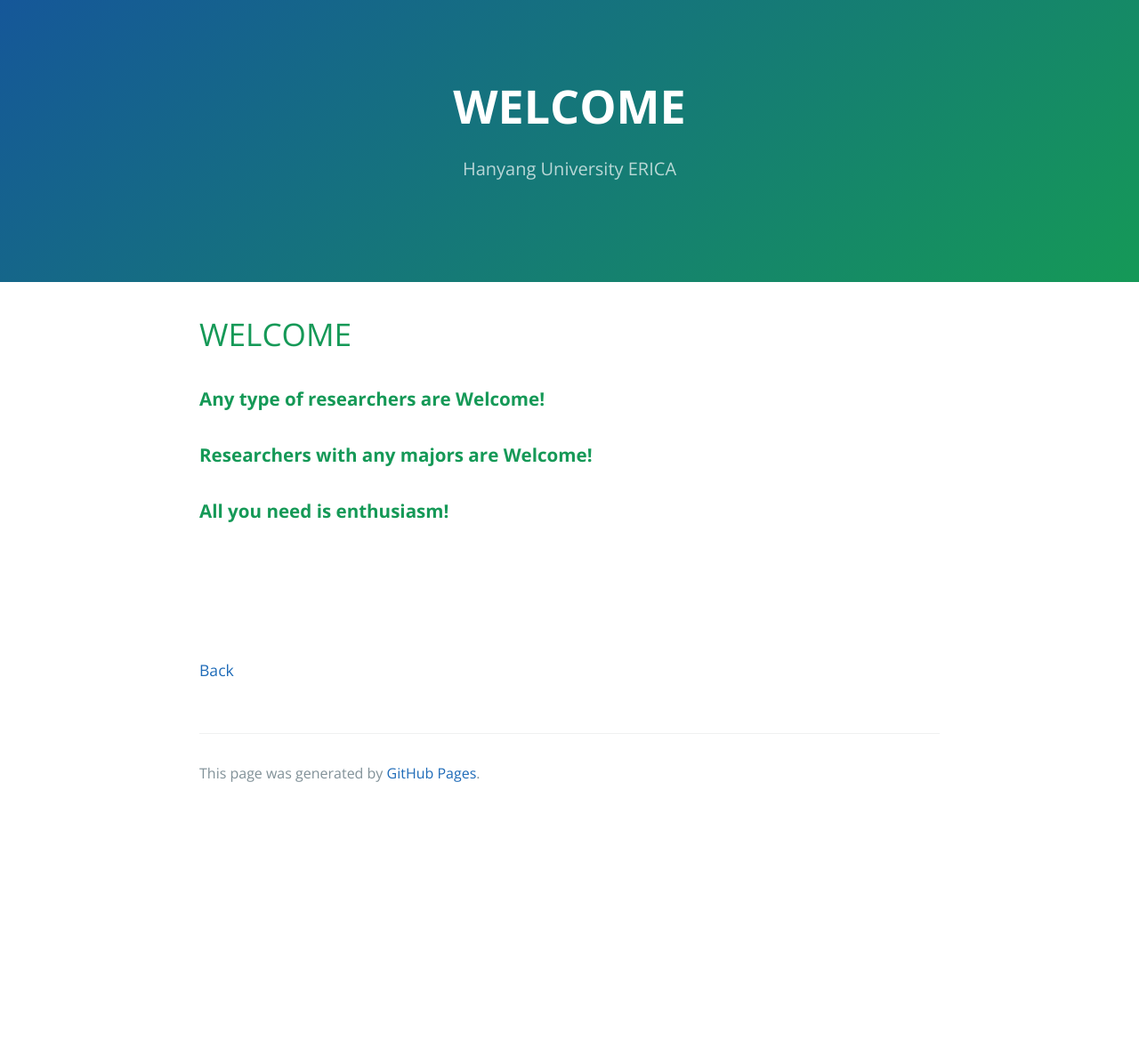
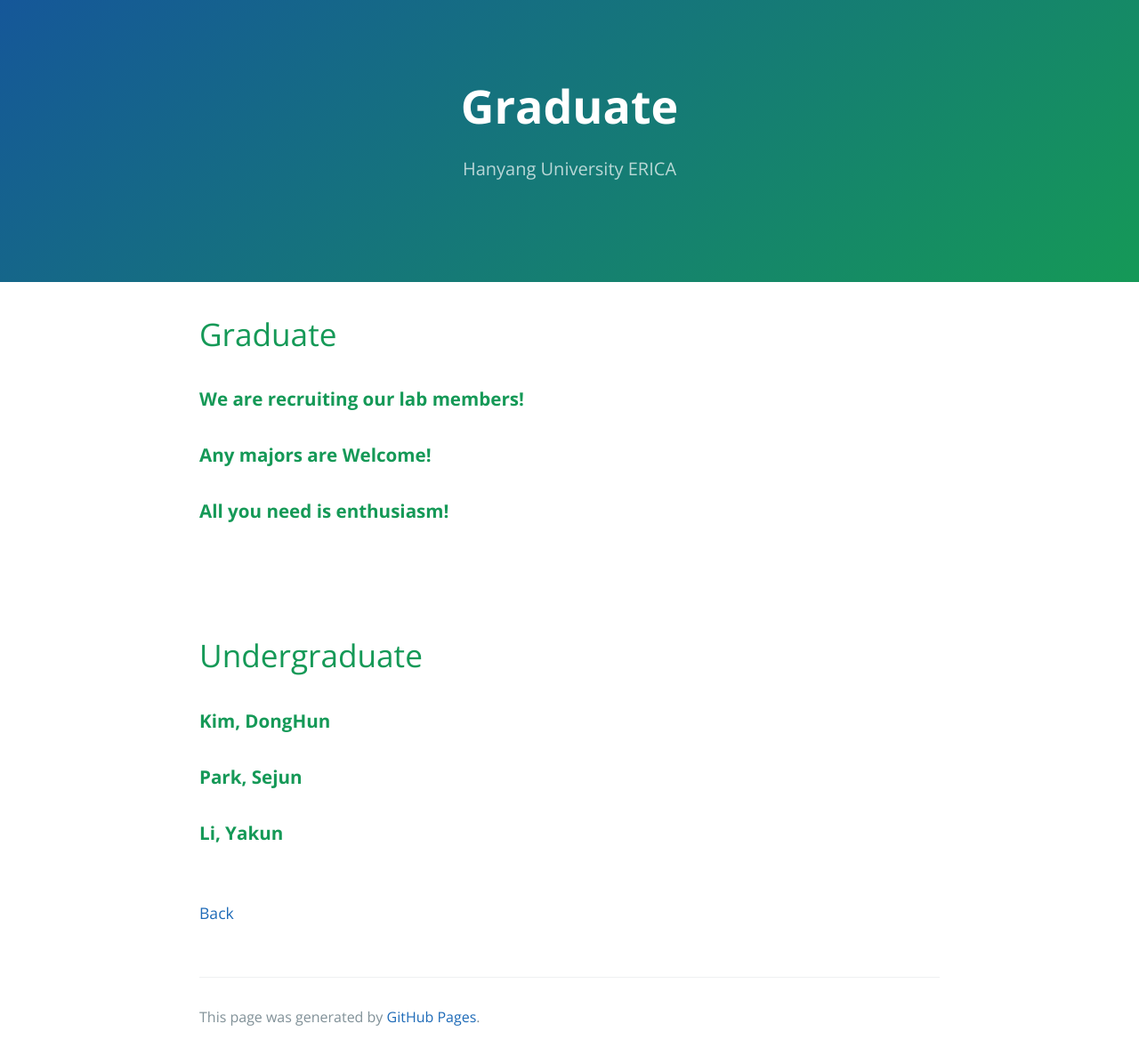
Before and after one commit to rhd1213/rhd1213.github.io, a Jekyll site: the page built from Members.md, in a window 1280 px wide. Shown: the whole page at 89% size. Built offline with Jekyll 4.4.1, drawn with Linux system fonts in a browser that asks for light colours; our own code applies the rules of GitHub Pages for plain Markdown files; before the commit the page ends 913 px from its top, so only the background shows below that.

Commit message:
Update Members.md

```diff
--- a/Members.md
+++ b/Members.md
@@ -1,15 +1,21 @@
 
 
-# WELCOME
+# Graduate
 
-### **Any type of researchers are Welcome!**
-### **Researchers with any majors are Welcome!**
+### **We are recruiting our lab members!**
+### **Any majors are Welcome!**
 ### **All you need is enthusiasm!**
 
 <br>
 
 <br>
 
+# Undergraduate
+
+### **Kim, DongHun**
+### **Park, Sejun**
+### **Li, Yakun**
+
 <br>
 
 [Back](./)
```
